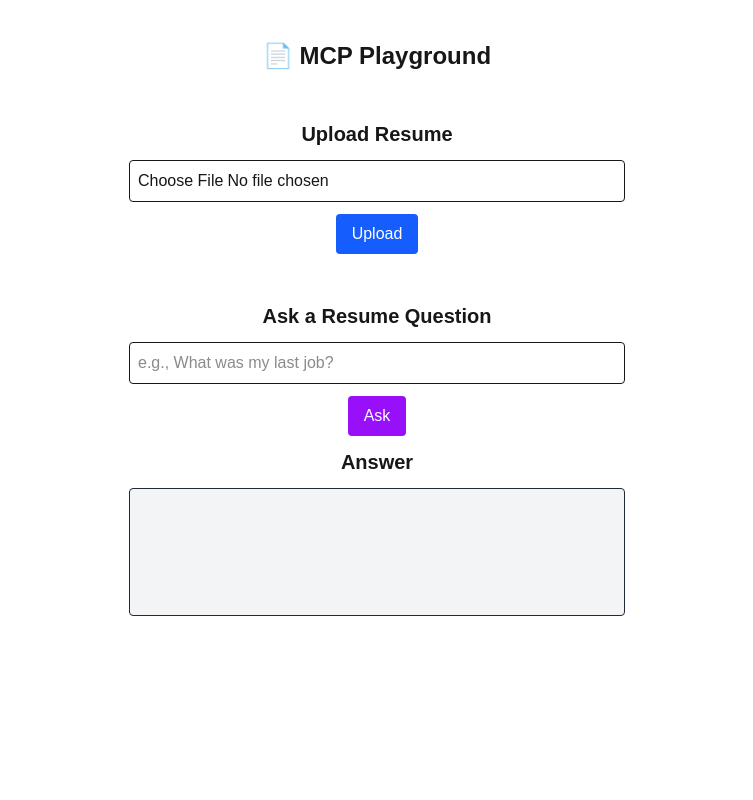
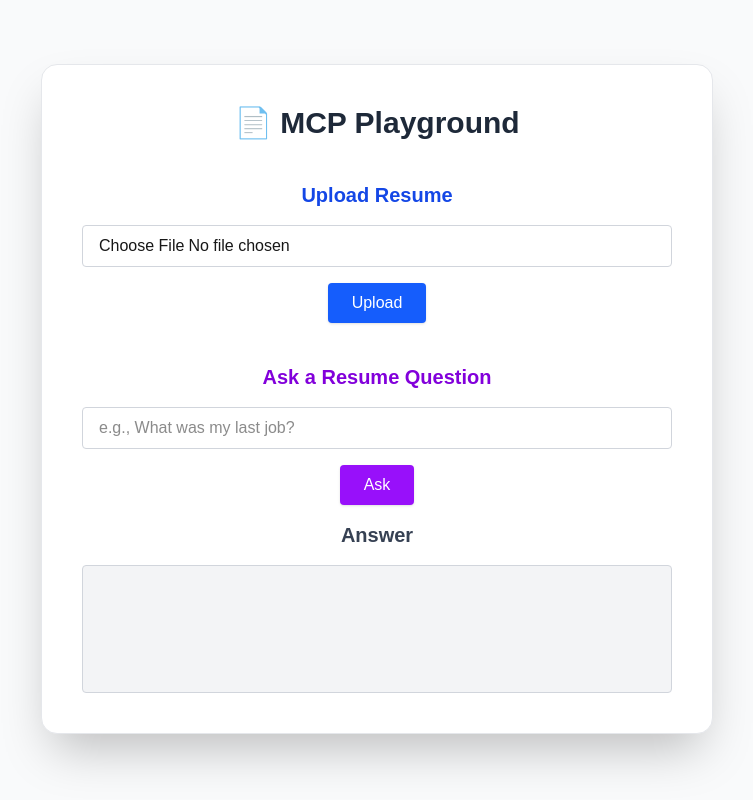
Before and after one commit to kushansm/MCP-Server-Frontend, a Next.js app: page / in a window 1280 px wide. Shown: the whole page, without its empty margins (263-1016 px from the left). Built offline with nearby package versions, Linux system fonts and the light colour scheme.

Commit message:
improved ui and set enter button as in the input field also triggers the “Ask” action

```diff
--- a/src/app/page.js
+++ b/src/app/page.js
@@ -8,7 +8,6 @@ export default function Home() {
   const [answer, setAnswer] = useState("");
   const [questionStatus, setQuestionStatus] = useState("");
 
-  // Handle resume upload to backend
   const handleUpload = async () => {
     if (!resumeFile) {
       setUploadStatus("Please select a file first.");
@@ -24,18 +23,12 @@ export default function Home() {
         body: formData,
       });
       const data = await res.json();
-
-      if (res.ok) {
-        setUploadStatus(data.message || "Resume uploaded successfully.");
-      } else {
-        setUploadStatus(data.error || "Failed to upload resume.");
-      }
+      setUploadStatus(res.ok ? data.message || "Uploaded!" : data.error || "Failed.");
     } catch (err) {
-      setUploadStatus("Upload failed. Check backend or server.");
+      setUploadStatus("Server error during upload.");
     }
   };
 
-  // Handle asking a question from the backend
   const handleAsk = async () => {
     if (!question.trim()) {
       setQuestionStatus("Please enter a question.");
@@ -43,79 +36,77 @@ export default function Home() {
     }
 
     try {
-      const res = await fetch(
-          `http://localhost:3000/resume/chat?q=${encodeURIComponent(question)}`
-      );
+      const res = await fetch(`http://localhost:3000/resume/chat?q=${encodeURIComponent(question)}`);
       const data = await res.json();
-
       if (res.ok) {
         setAnswer(data.answer || "No answer returned.");
-        setQuestionStatus("Answer retrieved successfully.");
+        setQuestionStatus("Answer retrieved ");
       } else {
         setAnswer("");
         setQuestionStatus(data.error || "Failed to get answer.");
       }
-    } catch (err) {
+    } catch {
       setAnswer("");
-      setQuestionStatus("Failed to connect to backend.");
+      setQuestionStatus("Server error while asking.");
     }
   };
 
   return (
-      <div className="min-h-screen p-10 space-y-12 max-w-xl mx-auto">
-        <h1 className="text-2xl font-bold text-center">📄 MCP Playground</h1>
+      <div className="min-h-screen bg-gray-50 px-6 py-10 sm:py-16 flex flex-col items-center">
+        <div className="bg-white shadow-2xl rounded-2xl max-w-2xl w-full p-8 sm:p-10 space-y-10 border border-gray-200">
+          <h1 className="text-3xl font-bold text-center text-gray-800">📄 MCP Playground</h1>
 
           {/* Upload Resume */}
-        <section className="space-y-3">
-          <h2 className="text-xl font-semibold text-center">Upload Resume</h2>
+          <section className="space-y-4">
+            <h2 className="text-xl font-semibold text-center text-blue-700">Upload Resume</h2>
             <input
                 type="file"
-              className="border rounded p-2 w-full"
+                className="border border-gray-300 rounded px-4 py-2 w-full"
                 onChange={(e) => setResumeFile(e.target.files[0])}
             />
             <div className="flex justify-center">
               <button
-                className="bg-blue-600 text-white px-4 py-2 rounded hover:bg-blue-700"
                   onClick={handleUpload}
+                  className="bg-blue-600 hover:bg-blue-700 text-white font-medium px-6 py-2 rounded shadow"
               >
                 Upload
               </button>
             </div>
             {uploadStatus && (
-              <p className="text-sm text-green-700 text-center">{uploadStatus}</p>
+                <p className="text-center text-sm text-green-600">{uploadStatus}</p>
             )}
           </section>
 
           {/* Ask Question */}
-        <section className="space-y-3">
-          <h2 className="text-xl font-semibold text-center">
-            Ask a Resume Question
-          </h2>
+          <section className="space-y-4">
+            <h2 className="text-xl font-semibold text-center text-purple-700">Ask a Resume Question</h2>
             <input
                 type="text"
                 placeholder="e.g., What was my last job?"
                 value={question}
                 onChange={(e) => setQuestion(e.target.value)}
-              className="border rounded p-2 w-full"
+                onKeyDown={(e) => e.key === "Enter" && handleAsk()}
+                className="border border-gray-300 rounded px-4 py-2 w-full"
             />
             <div className="flex justify-center">
               <button
-                className="bg-purple-600 text-white px-4 py-2 rounded hover:bg-purple-700"
                   onClick={handleAsk}
+                  className="bg-purple-600 hover:bg-purple-700 text-white font-medium px-6 py-2 rounded shadow"
               >
                 Ask
               </button>
             </div>
             {questionStatus && (
-              <p className="text-sm text-blue-700 text-center">{questionStatus}</p>
+                <p className="text-center text-sm text-blue-700">{questionStatus}</p>
             )}
 
             {/* Answer Display */}
-          <h2 className="text-xl font-semibold text-center">Answer</h2>
-          <div className="min-h-[128px] bg-gray-100 border rounded p-4 text-gray-800">
+            <h2 className="text-xl font-semibold text-center text-gray-700">Answer</h2>
+            <div className="min-h-[128px] bg-gray-100 border border-gray-300 rounded p-4 text-gray-800 whitespace-pre-line">
               {answer}
             </div>
           </section>
         </div>
+      </div>
   );
 }
```
Lines whose indentation alone changed are shown as unchanged.
